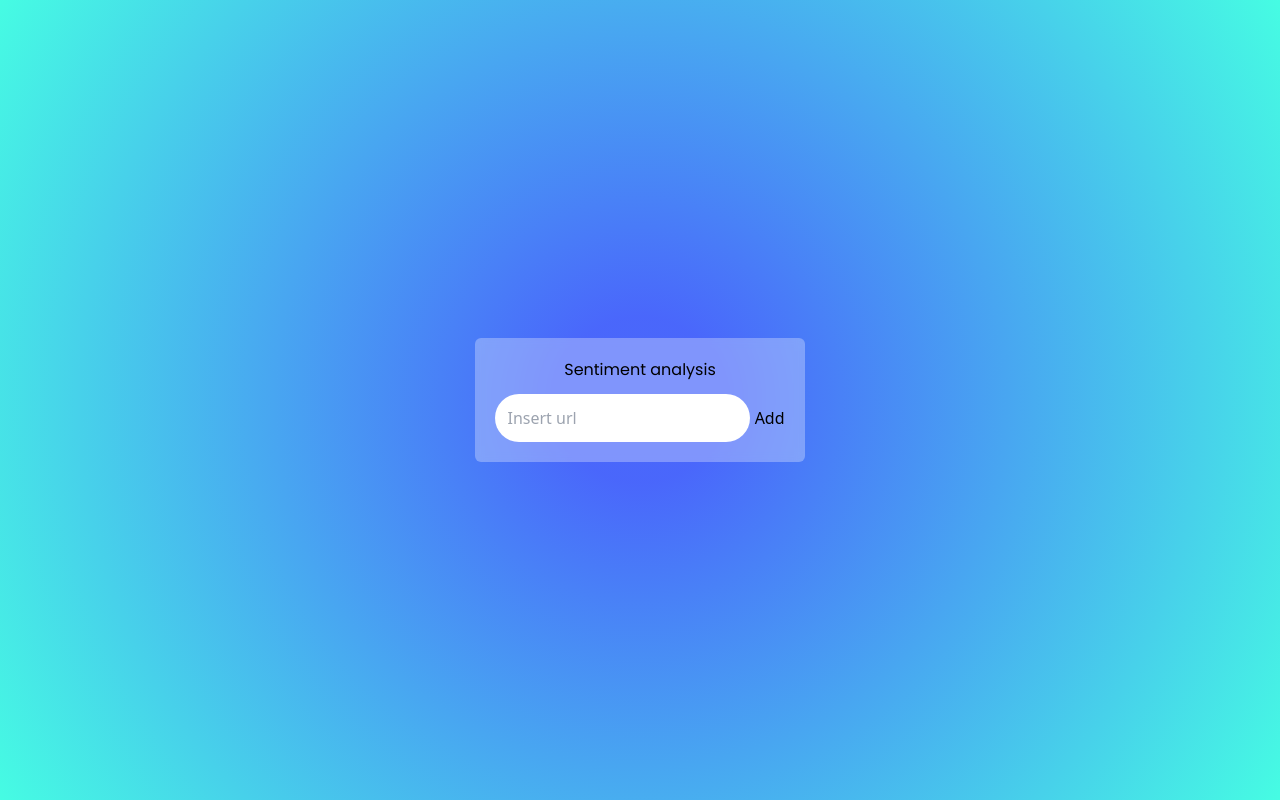
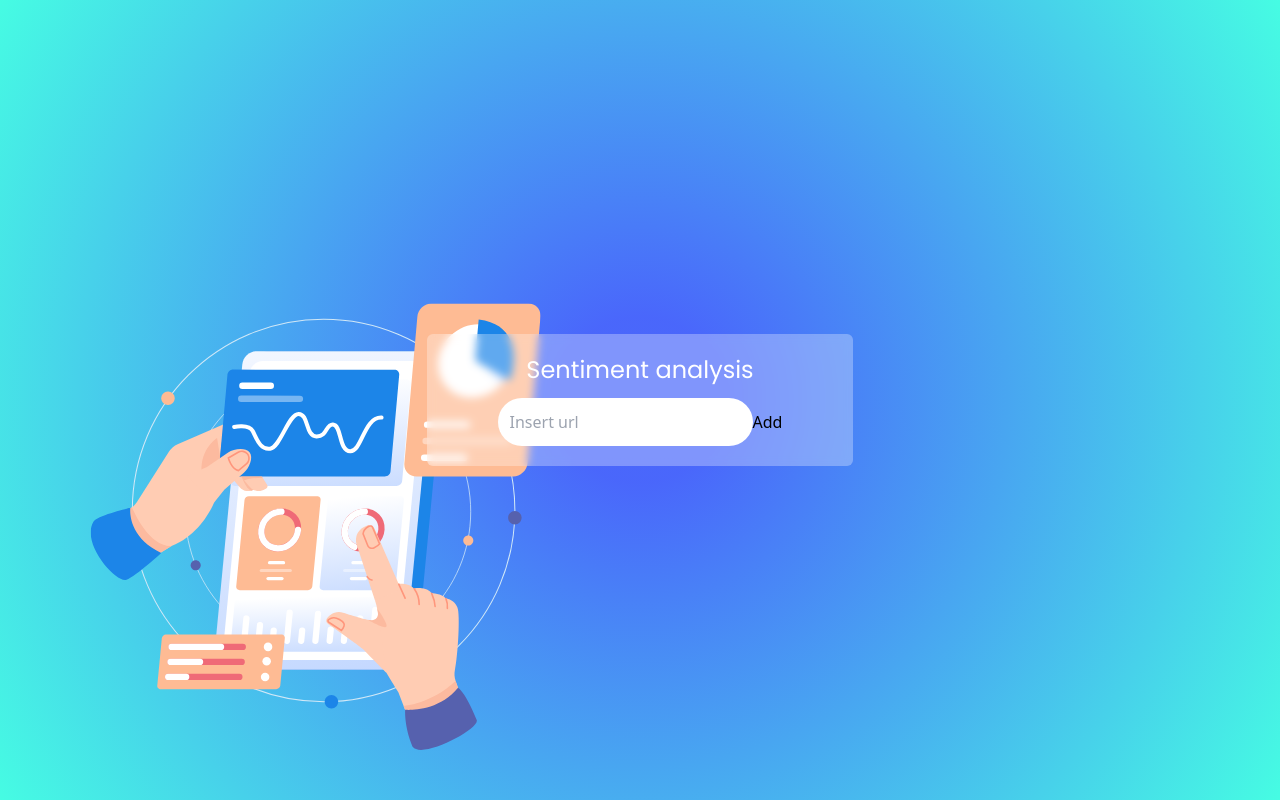
Before and after one commit to mpuntoicardo/Sentiment-analyzer, a SvelteKit app in the folder front-url-analyzer/: page / in a window 1280 px wide. Built offline with nearby package versions, Linux system fonts and the light colour scheme.

Commit message:
Small design changes

```diff
--- a/front-url-analyzer/src/routes/+page.svelte
+++ b/front-url-analyzer/src/routes/+page.svelte
@@ -1,5 +1,7 @@
 <script>
-    import '../app.css'
+    import image from '$lib/assets/Scenes05.svg'
+
+
     export let urls = []
     let url = ''
     function onUrlChange({target: t}){
@@ -12,18 +14,21 @@
 </script>
 
 
-<div class="min-h-screen flex justify-center items-center background">
-    <div class="backdrop-blur-sm p-5 bg-white/30 rounded-md">
+<div class="min-h-screen flex justify-center items-center background static">
+    <div class="backdrop-blur-sm p-5 bg-white/30 rounded-md z-10 w-1/3">
         <div class="flex justify-center mb-3">
-            <h1>Sentiment analysis</h1>
+            <h1 class="text-2xl text-white">Sentiment analysis</h1>
         </div>
-        <div class>
-            <input on:input={onUrlChange} bind:value={url} placeholder="Insert url" class="p-3 rounded-full">
+        <div class="flex justify-center">
+            <input on:input={onUrlChange} bind:value={url} placeholder="Insert url" class="p-3 rounded-full w-100">
             <button on:click={handleClick}>Add</button>
         </div>
         {#each urls as url, index}
             <p>{index+1} - {url}</p>
         {/each}
+    </div>
+    <div class="absolute bottom-0 -left-10 z-0 w-3/5 h-100">
+        <img src={image} alt="alt" class="object-contain"/>
     </div>
 </div>
 
```
Also changed, not shown: front-url-analyzer/src/lib/Assets/Image.jpg (added), front-url-analyzer/src/lib/Assets/Scenes05.svg (added).
